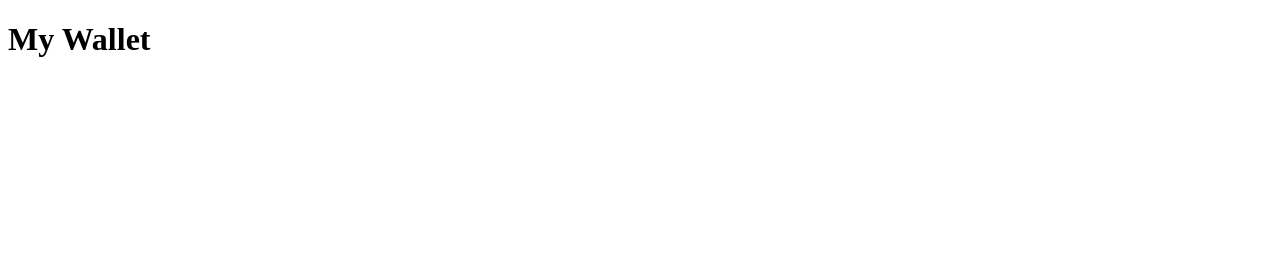
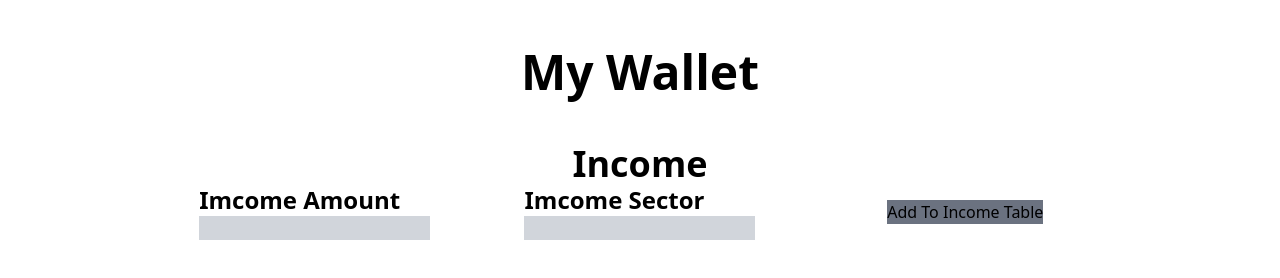
Before and after one commit to jhshakil/wallet, a plain HTML site: page index.html in a window 1280 px wide. Drawn offline with nearby package versions, Linux system fonts and the light colour scheme.

Commit message:
create income field

```diff
--- a/index.html
+++ b/index.html
@@ -6,10 +6,31 @@
     <meta http-equiv="X-UA-Compatible" content="IE=edge">
     <meta name="viewport" content="width=device-width, initial-scale=1.0">
     <title>Persolan Wallet</title>
+    <!-- Tailwind CSS CDN link  -->
+    <script src="https://cdn.tailwindcss.com"></script>
 </head>
 
 <body>
-    <h1>My Wallet</h1>
+    <header class="m-12">
+        <h1 class="text-5xl text-center font-bold">My Wallet</h1>
+    </header>
+    <main class="w-3/4 block m-auto">
+        <section>
+            <h2 class="text-4xl text-center font-bold">Income</h2>
+            <div class="grid grid-cols-3 gap-4">
+                <div class="block m-auto">
+                    <h3 class="text-2xl font-bold">Imcome Amount</h3>
+                    <input type="number" class="bg-gray-300">
+                </div>
+                <div class="block m-auto">
+                    <h3 class="text-2xl font-bold">Imcome Sector</h3>
+                    <input type="number" class="bg-gray-300">
+                </div>
+                <button class="bg-gray-500 block m-auto">Add To Income Table</button>
+            </div>
+
+        </section>
+    </main>
 </body>
 
 </html>
```
